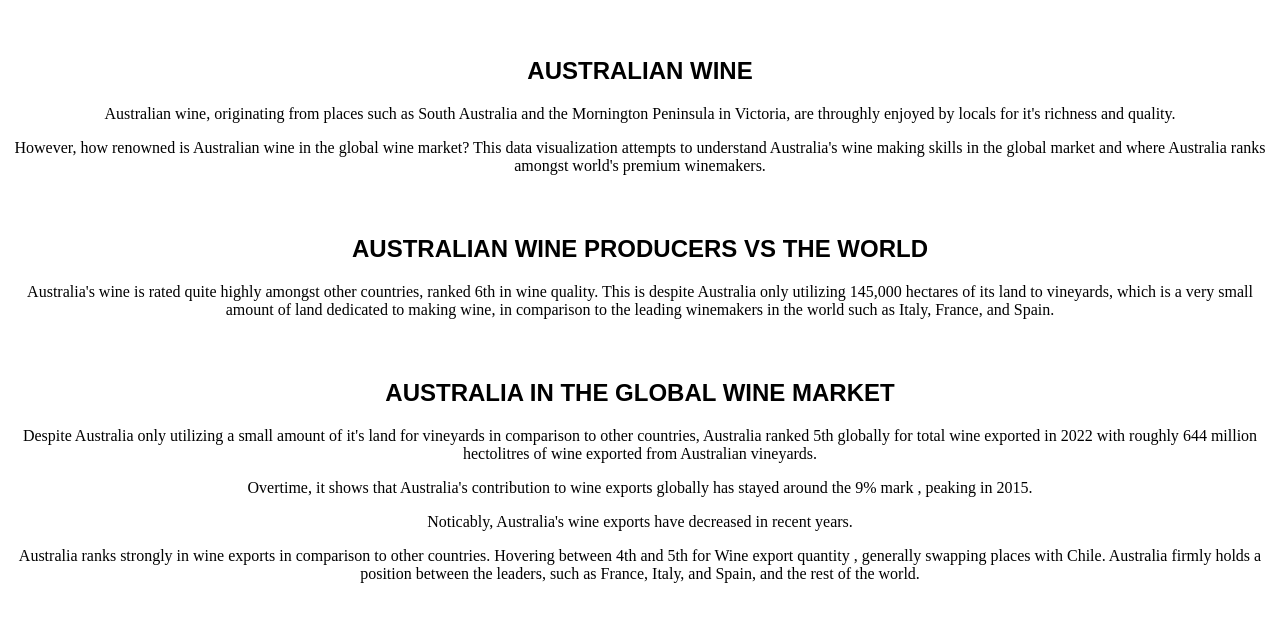
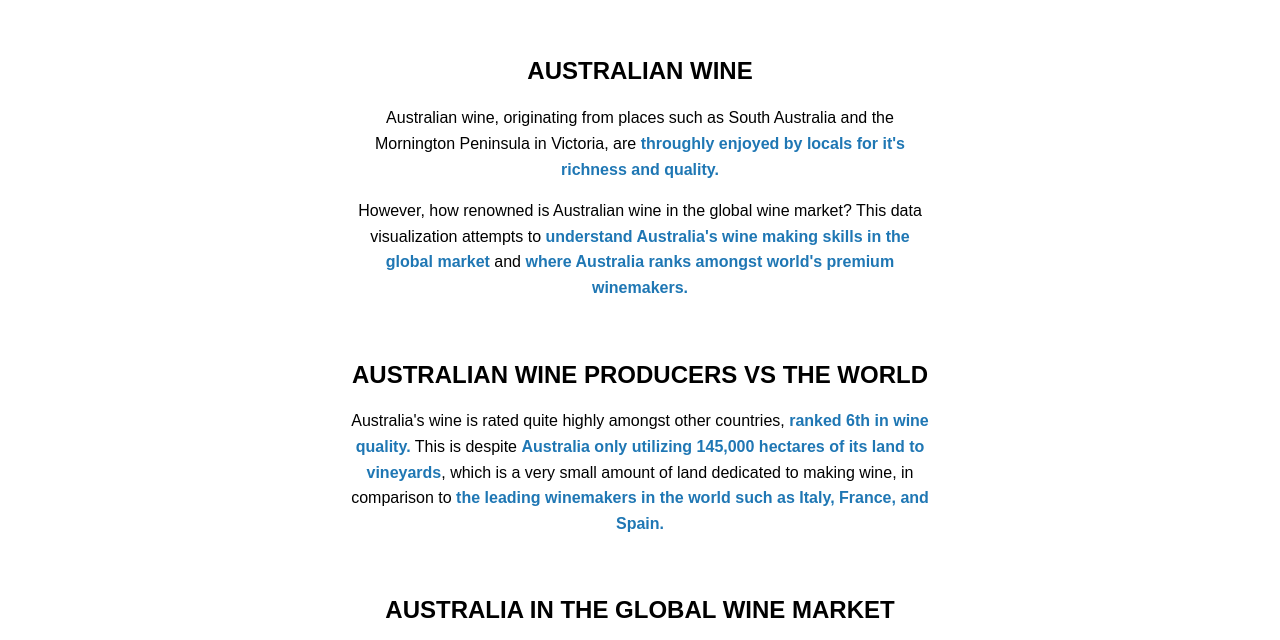
Before and after one commit to JWoods16/3179_assignment2, a plain HTML site: page index.html in a window 1280 px wide. Shown: the part 61-701 px from the top of the page. Drawn offline with Linux system fonts and the light colour scheme; a script that the page names is missing.

Commit message:
Update styles.css

```diff
--- a/css/styles.css
+++ b/css/styles.css
@@ -2,8 +2,17 @@
   text-align: center;
 }
 
-h1, h2, h3, h4, h5, h6 {
+h1, h2, h3, h4, h5, h6, p {
   font-family: Arial, Helvetica, sans-serif;
+}
+
+
+p {
+  max-width: 65ch;
+  margin-left: auto;
+  margin-right: auto;
+  line-height: 1.6;
+  text-align: center;
 }
 
 .outer {
@@ -13,5 +22,10 @@ h1, h2, h3, h4, h5, h6 {
 }
 
 .inner img {
-  height: 40vh
+  height: 40vh;
 }
+
+.blue-text {
+    color: #1f77b4;
+    font-weight: bold;
+  }
```
